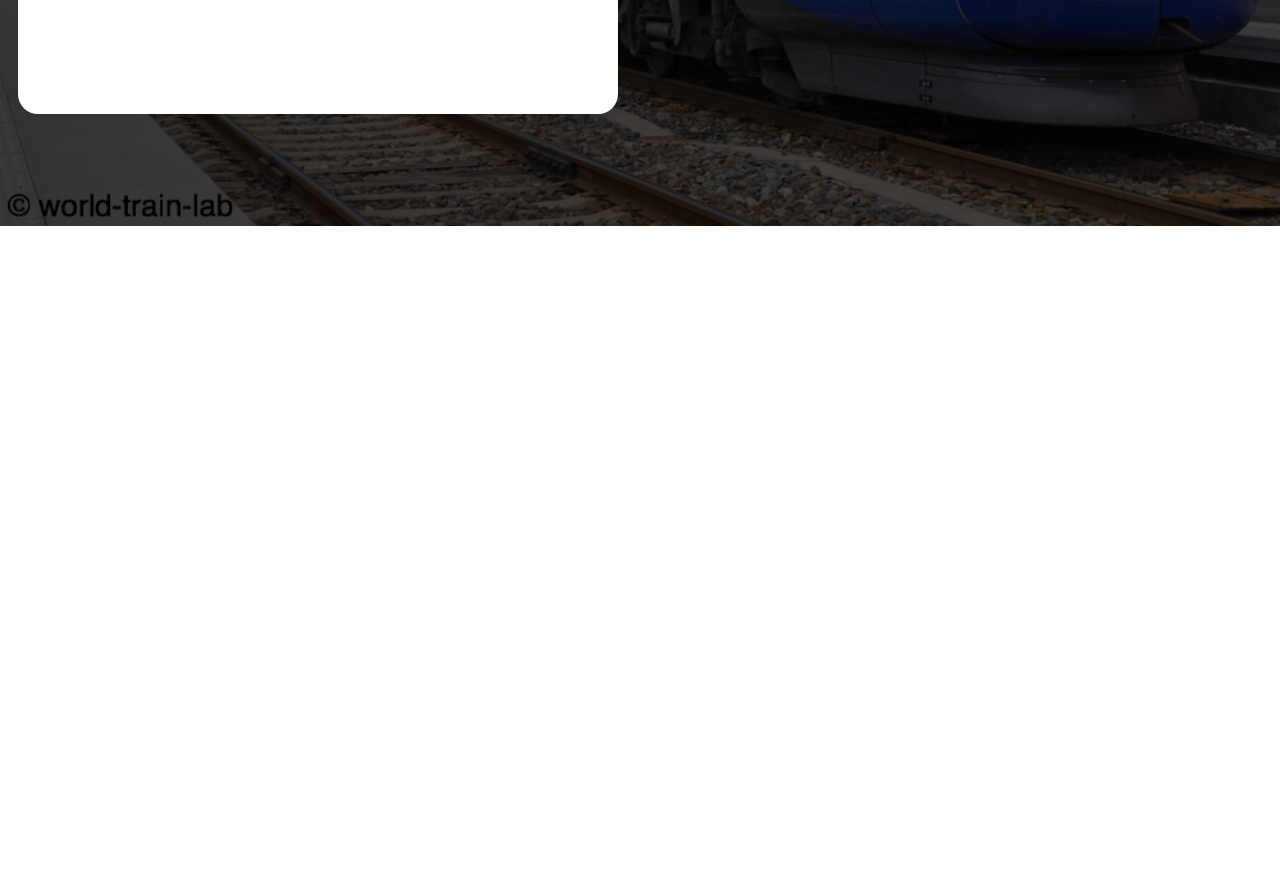
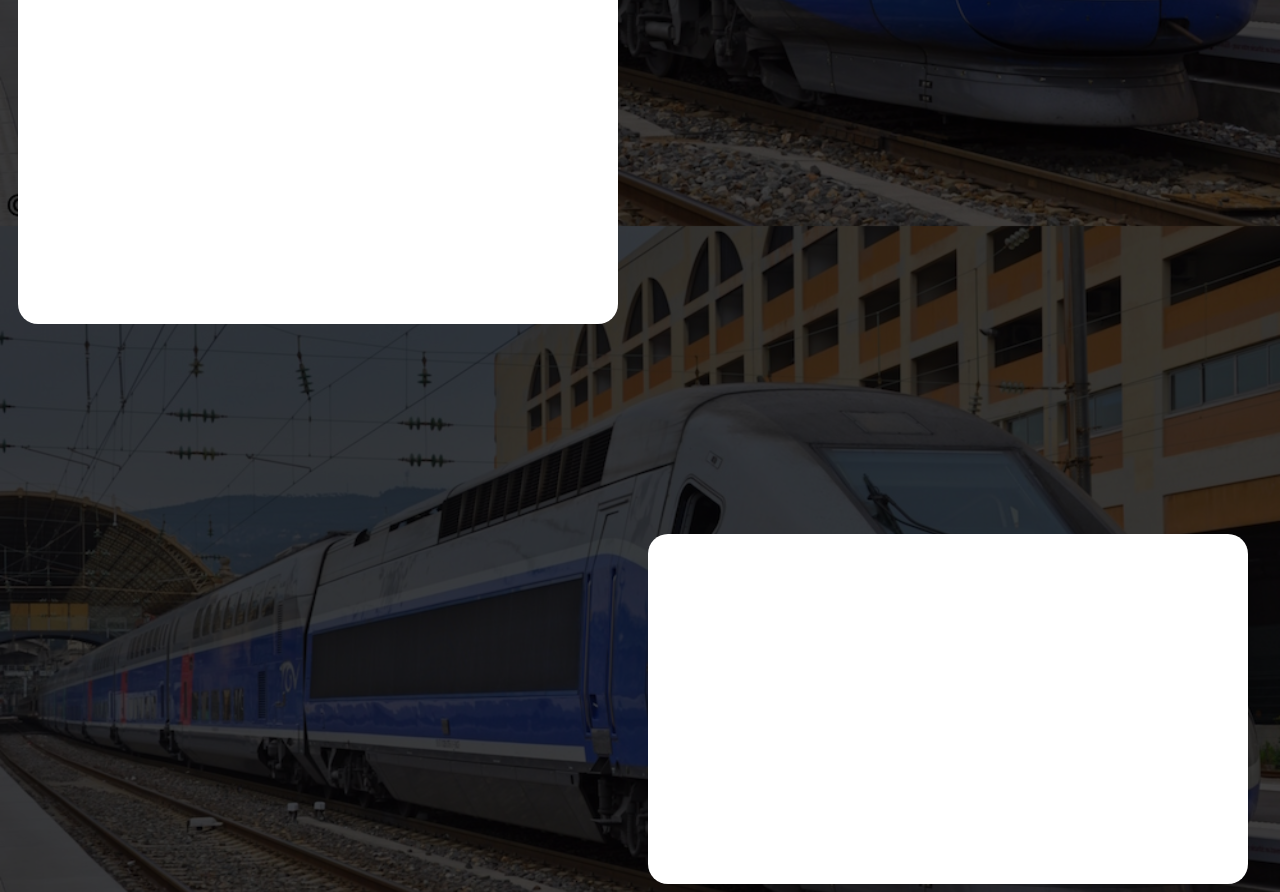
Before and after one commit to AnandhuKB235/natrail.nr, a plain HTML site: page NRC Subwebportal1.html in a window 1280 px wide. Shown: the part 574-1466 px from the top of the page. Before the commit the page ends 800 px from the top, so only its background shows below. Drawn offline with Linux system fonts and the light colour scheme.

Commit message:
Update NRC Subwebportal1.html

```diff
--- a/NRC Subwebportal1.html
+++ b/NRC Subwebportal1.html
@@ -170,6 +170,16 @@
   background-color: white;
   border-radius: 20px;
   margin-left: 10px;
+  margin-top: 210px;
+}
+
+.div6 {
+    width: 600px;
+    height: 350px;
+    background-color: white;
+    border-radius: 20px;
+    margin-left: 640px;
+    margin-top: 210px;
 }
     </style>
     <body>
@@ -278,6 +288,7 @@ function closeNav() {
     </br>
     </br>
         <div class="div5"></div>
+        <div class="div6"></div>
 
     </body>
     </html>
```
